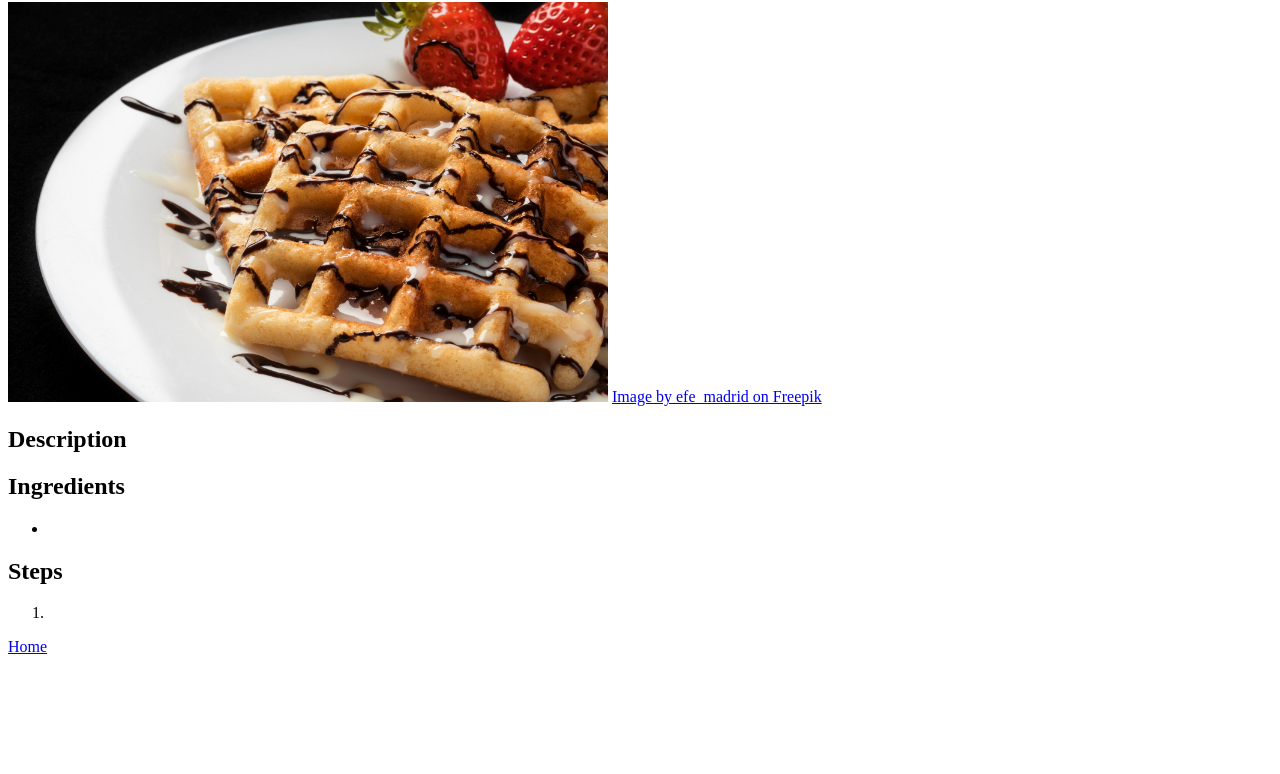
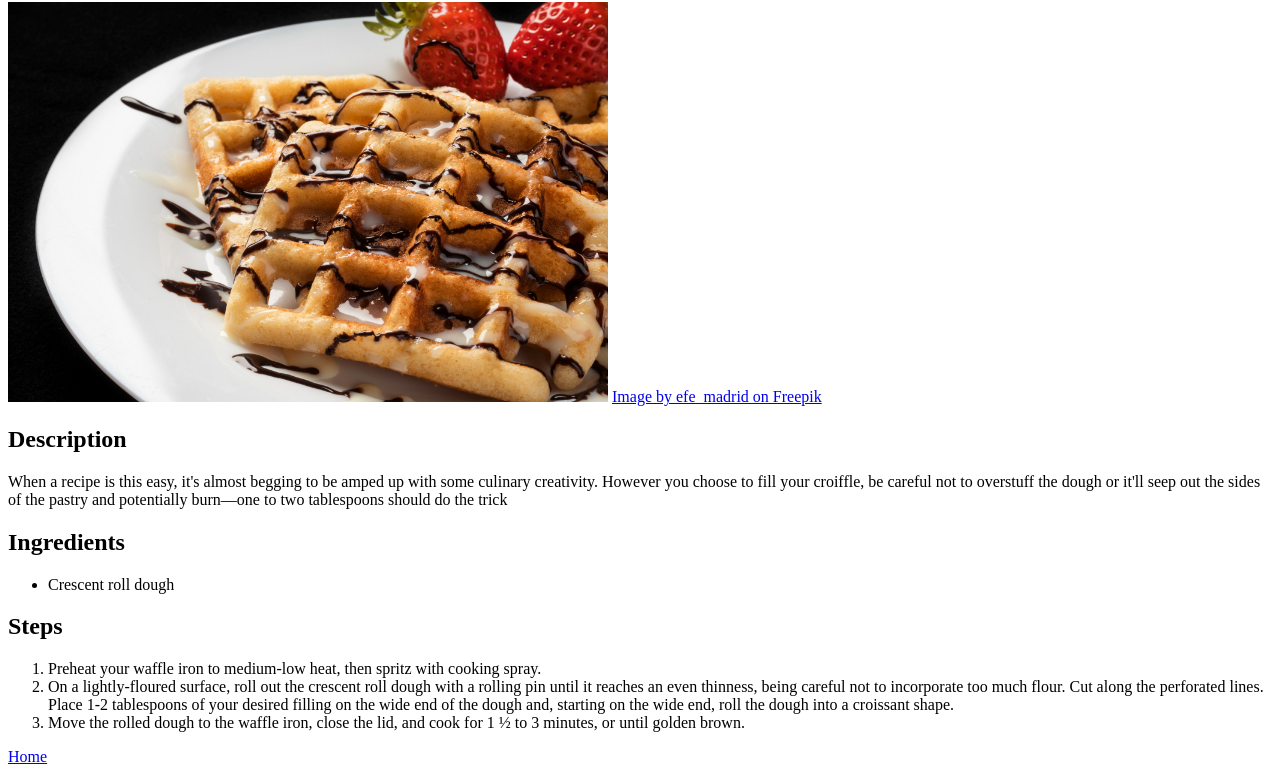
Before and after one commit to Oscar-Luntha/odin-recipes, a plain HTML site: page recipes/croiffles.html in a window 1280 px wide. Shown: the part 78-852 px from the top of the page. Before the commit the page ends 800 px from the top, so only its background shows below. Drawn offline with Linux system fonts and the light colour scheme.

Commit message:
add the description, ingredients and the procedures to making croiffles

```diff
--- a/recipes/croiffles.html
+++ b/recipes/croiffles.html
@@ -10,14 +10,16 @@
     <img src="../image/croiffles.jpg" height="400" width="600" alt="Image of croiffles">
     <a href="https://www.freepik.com/free-photo/waffle_4288591.htm#fromView=search&page=1&position=1&uuid=6ff83eff-ce44-4e64-9426-efacdeaf06e3&query=croiffles">Image by efe_madrid on Freepik</a>
     <h2>Description</h2>
-    <p></p>
+    <p>When a recipe is this easy, it's almost begging to be amped up with some culinary creativity. However you choose to fill your croiffle, be careful not to overstuff the dough or it'll seep out the sides of the pastry and potentially burn—one to two tablespoons should do the trick</p>
     <h2>Ingredients</h2>
     <ul>
-        <li></li>
+        <li>Crescent roll dough</li>
     </ul>
     <h2>Steps</h2>
     <ol>
-        <li></li>
+        <li>Preheat your waffle iron to medium-low heat, then spritz with cooking spray.</li>
+        <li>On a lightly-floured surface, roll out the crescent roll dough with a rolling pin until it reaches an even thinness, being careful not to incorporate too much flour. Cut along the perforated lines. Place 1-2 tablespoons of your desired filling on the wide end of the dough and, starting on the wide end, roll the dough into a croissant shape.</li>
+        <li>Move the rolled dough to the waffle iron, close the lid, and cook for 1 ½ to 3 minutes, or until golden brown.</li>
     </ol>
     <a href="../index.html">Home</a>
 </body>
```
